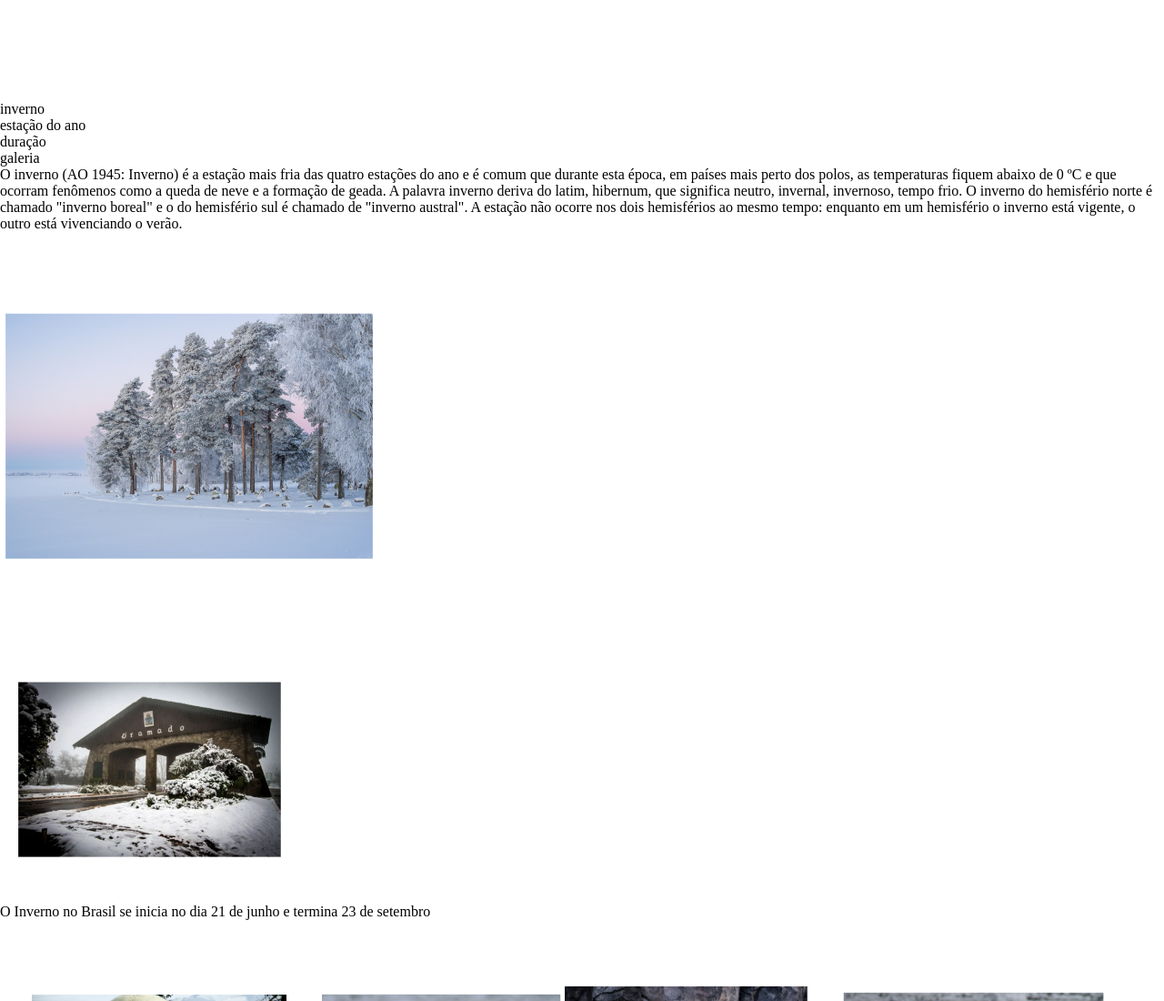
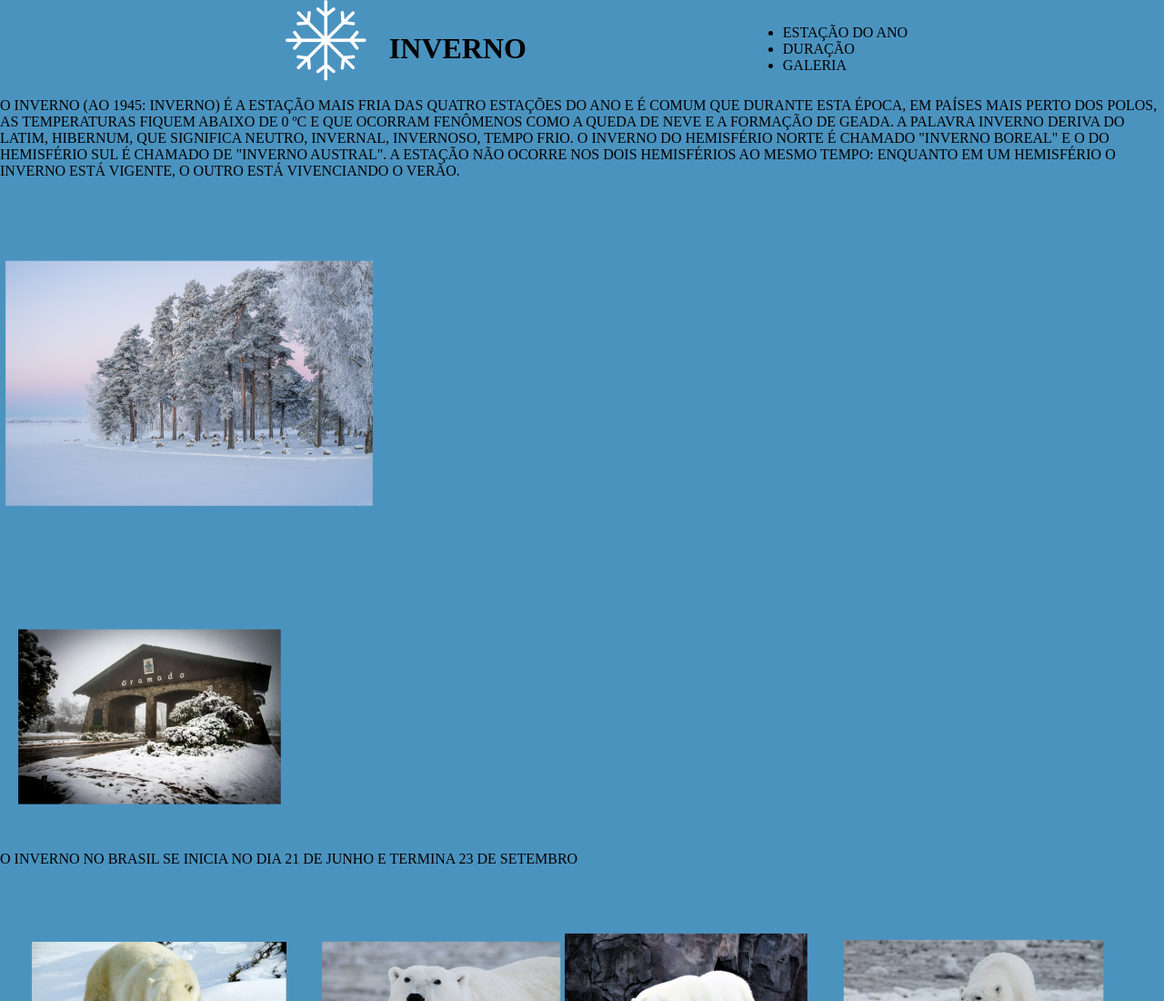
Before and after one commit to ermyjr/EVNW-Inverno, a plain HTML site: page index.html in a window 1280 px wide. Shown: the top 1100 px of the page at 91% size. Drawn offline with Linux system fonts and the light colour scheme.

Commit message:
iniciando estilização

```diff
--- a/index.html
+++ b/index.html
@@ -8,9 +8,9 @@
   </head>
   <body>
     <header>
-      <figure>
+      <figure class="logoheader">
         <img src="./assets/logo-header.png" alt="Floco de Neve" />
-        <p>inverno</p>
+        <h1>inverno</h1>
       </figure>
       <nav>
         <ul>
--- a/style.css
+++ b/style.css
@@ -1,5 +1,26 @@
-*{
+* {
     margin: 0;
     padding: 0;
     box-sizing: border-box;
+    text-transform: uppercase;
 }
+
+body {
+    background-color: #4b93bf;
+    display: block;
+}
+
+header {
+    display: flex;
+    align-items: center;
+    justify-content: space-evenly;
+    width: auto;
+    height: 10%;
+}
+
+.logoheader {
+    display: flex;
+    align-items: center;
+    justify-content: center;
+
+}
```
